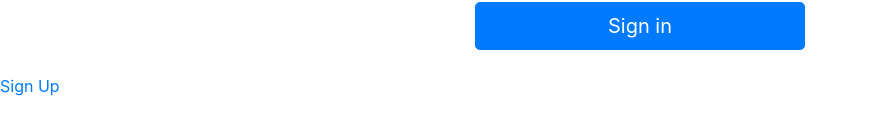
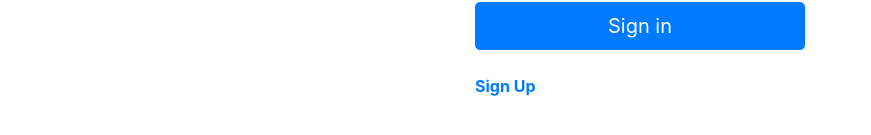
Before and after one commit to JoeKidston/Public, a React (Create React App) app in the folder BigHuman_challenge/newApp/frontend/joe_frontend/: page /api/login in a window 1280 px wide. Shown: the part 469-604 px from the top of the page, without its empty margins (0-871 px from the left). Built offline with nearby package versions, Linux system fonts and the light colour scheme.

Commit message:
Adjusting Links

```diff
--- a/BigHuman_challenge/newApp/frontend/joe_frontend/src/components/LoginComponent.js
+++ b/BigHuman_challenge/newApp/frontend/joe_frontend/src/components/LoginComponent.js
@@ -3,7 +3,6 @@ import {Form, Label, Input, Button} from 'reactstrap';
 import '../login.css';
 import AuthHandler from '../Authorise';
 import BrandComponent from './BrandComponent';
-import RegistrationComponent from './RegistrationComponent';
 import {Link} from 'react-router-dom';
 import bcrypt from 'bcrypt-nodejs';
 
@@ -58,8 +57,8 @@ class Login extends Component {
                     <Input type="password" id="inputPassword" name="password" placeholder="Password" onChange={this.handleChange} required />
                     {this.displayErrorMessages()}
                     <Button color="primary" size="lg" block type="submit" >Sign in</Button><br/>
+                <Link to="/api/register">Sign Up</Link>
                 </Form>
-                <Link to="/api/register">Sign Up</Link>
             </div>
         );
     }
--- a/BigHuman_challenge/newApp/frontend/joe_frontend/src/components/RegistrationComponent.js
+++ b/BigHuman_challenge/newApp/frontend/joe_frontend/src/components/RegistrationComponent.js
@@ -4,6 +4,7 @@ import {Form, Label, Input, Button} from 'reactstrap';
 import '../login.css';
 import AuthHandler from '../Authorise';
 import BrandComponent from './BrandComponent';
+import {Link} from 'react-router-dom';
 
 class AddForm extends Component {
     constructor(props) {
@@ -52,8 +53,8 @@ class AddForm extends Component {
                     <Input type="password" id="inputPassword" name="password" placeholder="Password" onChange={this.handleChange} required />
                     {this.displayErrorMessages()}
                     <Button color="primary" size="lg" block type="submit" >Register!</Button><br/>
+                    <Link to="/api/login">Sign Up</Link>
                 </Form>
-                <a className="extraOptions" href="/api">Cancel</a>
             </div>
         );
     }
--- a/BigHuman_challenge/newApp/frontend/joe_frontend/src/index.css
+++ b/BigHuman_challenge/newApp/frontend/joe_frontend/src/index.css
@@ -47,3 +47,8 @@ code {
 	padding: 20px 50px;
   justify-content: space-around;
 }
+
+a {
+  font-size: 1em;
+  font-weight: bold;
+}
--- a/BigHuman_challenge/newApp/frontend/joe_frontend/src/login.css
+++ b/BigHuman_challenge/newApp/frontend/joe_frontend/src/login.css
@@ -34,3 +34,8 @@ body {
 .form-signin input[type="password"] {
   margin-bottom: 10px;
 }
+
+a {
+  font-size: 1em;
+  font-weight: bold;
+}
```
